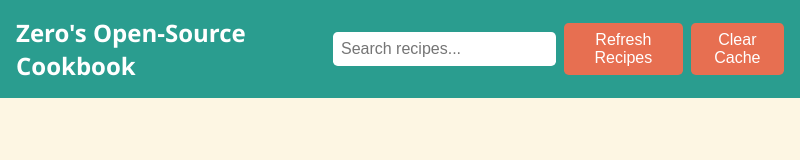
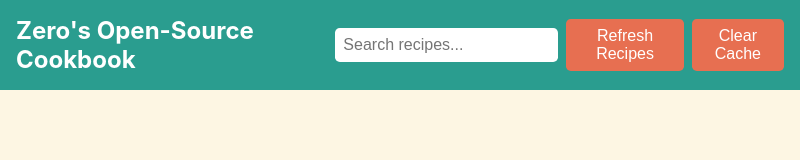
Before and after one commit to Elyriand21/digital-cookbook-recipes, an Electron app: page gui/index.html in a window 800 px wide. Drawn offline with Linux system fonts and the light colour scheme; no server answers.

```diff
--- a/gui/style.css
+++ b/gui/style.css
@@ -19,6 +19,11 @@
         margin: 0;
         font-size: 1.5rem;
         flex-grow: 1;
+    }
+
+    #top-bar #banner {
+        margin: 0;
+        font-family: Inter;
     }
 
     #top-bar input, #top-bar button {
--- a/main.js
+++ b/main.js
@@ -1,4 +1,4 @@
-import { app, BrowserWindow, ipcMain } from "electron";
+import { app, BrowserWindow, Menu, ipcMain } from "electron";
 import path from "path";
 import fetch from "node-fetch";
 import fs from "fs";
@@ -122,6 +122,9 @@
     win.loadFile(path.join(__dirname, "gui", "index.html"));
 }
 
+// Remove the menu at the top of the window
+//Menu.setApplicationMenu(null)
+
 app.whenReady().then(createWindow);
 
 app.on("window-all-closed", () => {
--- a/services/recipeService.js
+++ b/services/recipeService.js
@@ -57,9 +57,6 @@
 
 // Helper function to fetch folder SHA from GitHub
 async function getRecipesFolderSha() {
-    // Import GitHub config from githubService
-    // Assuming githubService.js already has OWNER, REPO, RECIPES_PATH exported
-    // Or hardcode here if needed:
     const OWNER = "Elyriand21";
     const REPO = "digital-cookbook-recipes";
     const RECIPES_PATH = "recipes";
```
Also changed, not shown: package.json (+39 -2 lines), 2 other files.
